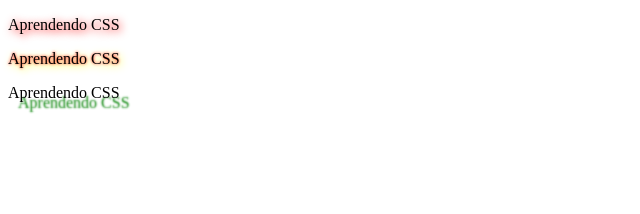
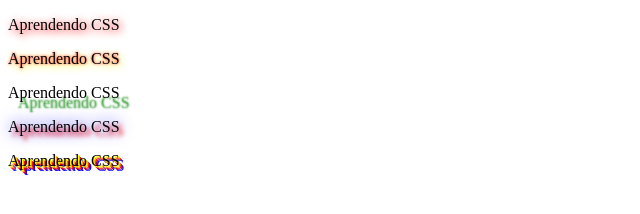
Before and after one commit to steffaneleal/EC47C-ProgramacaoWebFrontEnd, a plain HTML site: page Semana5/projetos-web-css/exemploshadow.html in a window 1280 px wide. Shown: the whole page, without its empty margins (0-640 px from the left). Drawn offline with Linux system fonts and the light colour scheme.

Commit message:
Semana 5 - Sombras

```diff
--- a/Semana5/projetos-web-css/exemploshadow.html
+++ b/Semana5/projetos-web-css/exemploshadow.html
@@ -16,11 +16,19 @@
         #sombra3{
             text-shadow: 10px 10px 2px green;
         }
+        #sombra4{
+            text-shadow: 0 0 1rem blue, 4px 4px 4px red;
+        }
+        #sombra5{
+            text-shadow: 1px 1px yellow, 2px 2px orange, 3px 3px red, 4px 4px purple, 5px 5px blue;
+        }
     </style>
 </head>
 <body>
     <p id="sombra1">Aprendendo CSS</p>
     <p id="sombra2">Aprendendo CSS</p>
     <p id="sombra3">Aprendendo CSS</p>
+    <p id="sombra4">Aprendendo CSS</p>
+    <p id="sombra5">Aprendendo CSS</p>
 </body>
 </html>
```
